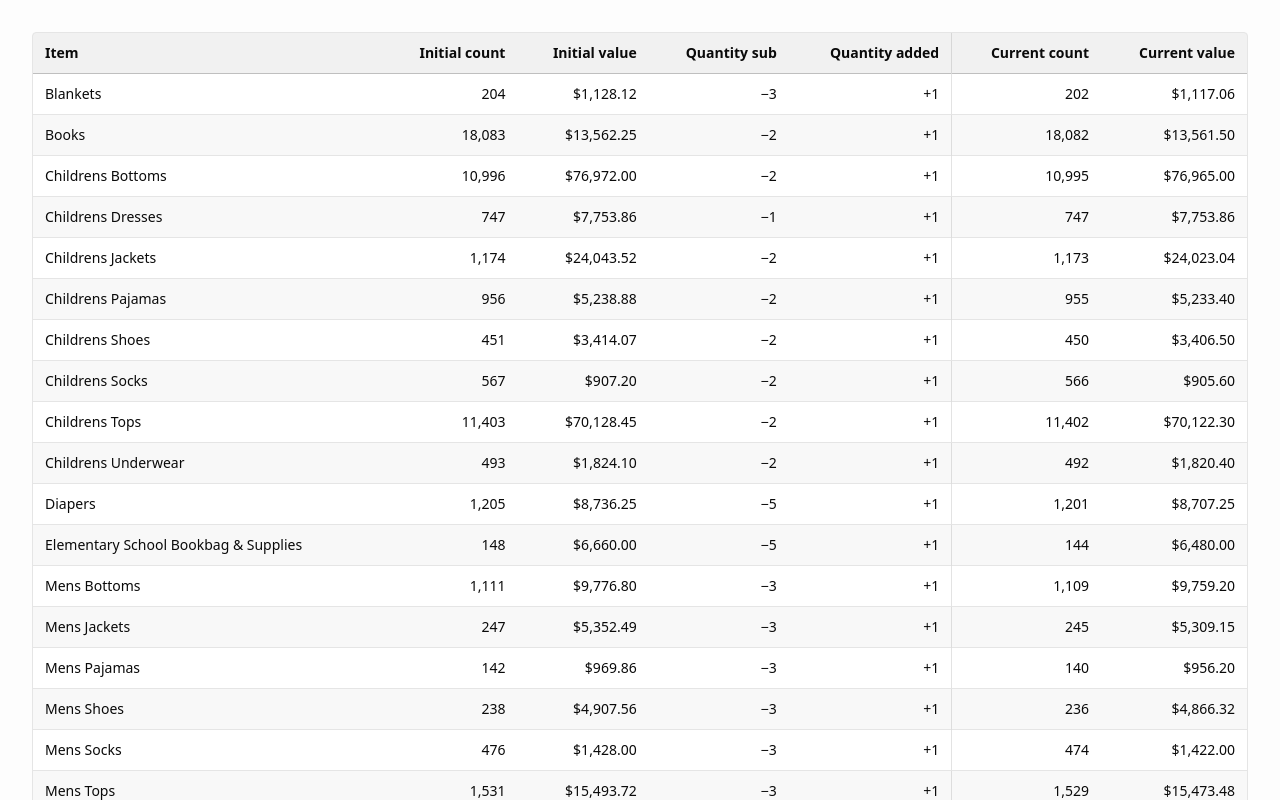
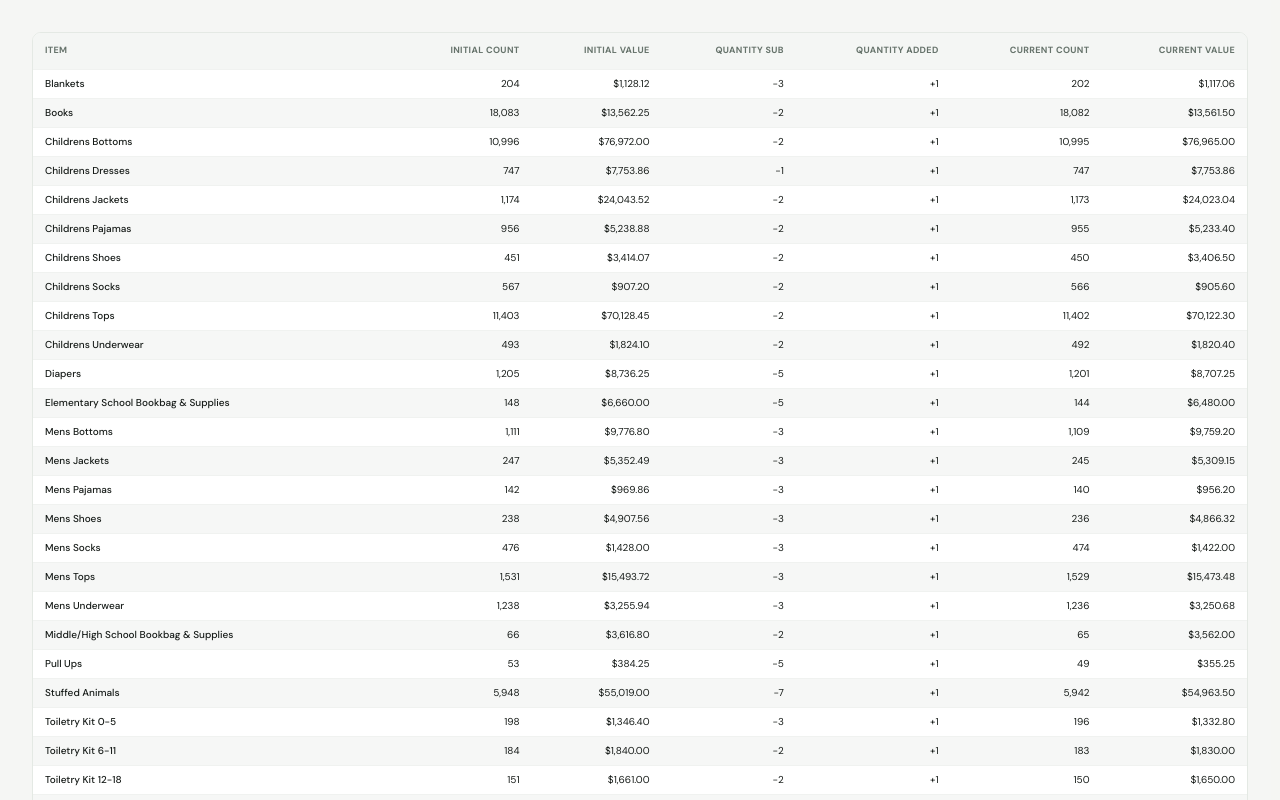
Before and after one commit to ktp-usc/lowcountry-orphan-relief, a Next.js app: page /preview-table in a window 1280 px wide. Shown: the top 800 px of the page. Built offline with nearby package versions, Linux system fonts and the light colour scheme.

Commit message:
KAN-27: restyle dashboard to match demo design

```diff
--- a/app/globals.css
+++ b/app/globals.css
@@ -7,6 +7,8 @@
 @custom-variant dark (&:is(.dark *));
 
 @theme inline {
+    --font-sans: var(--font-dm-sans), ui-sans-serif, system-ui, sans-serif;
+    --font-heading: var(--font-manrope), ui-sans-serif, system-ui, sans-serif;
     --radius-sm: calc(var(--radius) - 4px);
     --radius-md: calc(var(--radius) - 2px);
     --radius-lg: var(--radius);
@@ -32,6 +34,9 @@
     --color-border: var(--border);
     --color-input: var(--input);
     --color-ring: var(--ring);
+    --color-stripe: var(--stripe);
+    --color-line-soft: var(--line-soft);
+    --color-table-header: var(--table-header);
     --color-chart-1: var(--chart-1);
     --color-chart-2: var(--chart-2);
     --color-chart-3: var(--chart-3);
@@ -49,24 +54,27 @@
 
 :root {
     --radius: 0.625rem;
-    --background: oklch(1 0 0);
-    --foreground: oklch(0.145 0 0);
-    --card: oklch(1 0 0);
-    --card-foreground: oklch(0.145 0 0);
-    --popover: oklch(1 0 0);
-    --popover-foreground: oklch(0.145 0 0);
-    --primary: oklch(0.205 0 0);
-    --primary-foreground: oklch(0.985 0 0);
-    --secondary: oklch(0.97 0 0);
-    --secondary-foreground: oklch(0.205 0 0);
-    --muted: oklch(0.97 0 0);
-    --muted-foreground: oklch(0.556 0 0);
-    --accent: oklch(0.97 0 0);
-    --accent-foreground: oklch(0.205 0 0);
+    --background: #f5f6f3;
+    --foreground: #161b18;
+    --card: #ffffff;
+    --card-foreground: #161b18;
+    --popover: #ffffff;
+    --popover-foreground: #161b18;
+    --primary: #397c61;
+    --primary-foreground: #ffffff;
+    --secondary: #f4f6f4;
+    --secondary-foreground: #161b18;
+    --muted: #f4f6f4;
+    --muted-foreground: #66736b;
+    --accent: #eaf4ed;
+    --accent-foreground: #31714f;
     --destructive: oklch(0.577 0.245 27.325);
-    --border: oklch(0.922 0 0);
-    --input: oklch(0.922 0 0);
-    --ring: oklch(0.708 0 0);
+    --border: #e4e9e4;
+    --input: #e4e9e4;
+    --ring: #70a787;
+    --stripe: #f6f7f6;
+    --line-soft: #f0f2f0;
+    --table-header: #f4f6f4;
     --chart-1: oklch(0.646 0.222 41.116);
     --chart-2: oklch(0.6 0.118 184.704);
     --chart-3: oklch(0.398 0.07 227.392);
@@ -121,6 +129,6 @@
     @apply border-border outline-ring/50;
     }
   body {
-    @apply bg-background text-foreground;
+    @apply bg-background text-foreground font-sans antialiased;
     }
 }
--- a/app/layout.tsx
+++ b/app/layout.tsx
@@ -1,8 +1,12 @@
 import type { Metadata } from "next";
+import { DM_Sans, Manrope } from "next/font/google";
 import "./globals.css";
 import React from "react";
 
 import { Providers } from "@/components/providers";
+
+const dmSans = DM_Sans({ subsets: ["latin"], variable: "--font-dm-sans" });
+const manrope = Manrope({ subsets: ["latin"], variable: "--font-manrope" });
 
 export const metadata: Metadata = {
     title: "Future KTP Web App",
@@ -11,7 +15,7 @@ export const metadata: Metadata = {
 
 export default function RootLayout({ children }: Readonly<{ children: React.ReactNode }>) {
     return (
-        <html lang="en">
+        <html lang="en" className={`${dmSans.variable} ${manrope.variable}`}>
         <body>
         <Providers>{ children }</Providers>
         </body>
--- a/components/DashboardFilters.tsx
+++ b/components/DashboardFilters.tsx
@@ -18,6 +18,9 @@ const locations = [
   { value: "MIDLANDS", label: "Midlands" },
 ];
 
+const triggerClass =
+  "h-[35px] data-[size=default]:h-[35px] rounded-[7px] border-border bg-card px-[11px] text-[11px] text-foreground shadow-none";
+
 type DashboardFiltersProps = {
   selectedYear: string;
   selectedLocation: string;
@@ -32,19 +35,21 @@ export function DashboardFilters({
   onLocationChange,
 }: DashboardFiltersProps) {
   return (
-    <div className="flex flex-wrap items-end gap-4">
+    <div className="flex flex-wrap items-center gap-[11px]">
       {/* Year Filter */}
-      <div className="flex flex-col gap-2">
-        <label className="text-sm font-medium text-foreground">Year</label>
+      <div className="flex items-center gap-2">
+        <label className="whitespace-nowrap text-[10px] text-muted-foreground">
+          Year
+        </label>
 
         <Select value={selectedYear} onValueChange={onYearChange}>
-          <SelectTrigger className="w-[160px]">
+          <SelectTrigger className={`w-[110px] ${triggerClass}`}>
             <SelectValue placeholder="Select year" />
           </SelectTrigger>
 
           <SelectContent>
             {years.map((year) => (
-              <SelectItem key={year} value={year}>
+              <SelectItem key={year} value={year} className="text-[11px]">
                 {year}
               </SelectItem>
             ))}
@@ -53,17 +58,23 @@ export function DashboardFilters({
       </div>
 
       {/* Location Filter */}
-      <div className="flex flex-col gap-2">
-        <label className="text-sm font-medium text-foreground">Location</label>
+      <div className="flex items-center gap-2">
+        <label className="whitespace-nowrap text-[10px] text-muted-foreground">
+          Location
+        </label>
 
         <Select value={selectedLocation} onValueChange={onLocationChange}>
-          <SelectTrigger className="w-[200px]">
+          <SelectTrigger className={`w-[150px] ${triggerClass}`}>
             <SelectValue placeholder="Select location" />
           </SelectTrigger>
 
           <SelectContent>
             {locations.map((location) => (
-              <SelectItem key={location.value} value={location.value}>
+              <SelectItem
+                key={location.value}
+                value={location.value}
+                className="text-[11px]"
+              >
                 {location.label}
               </SelectItem>
             ))}
--- a/components/inventory-table.tsx
+++ b/components/inventory-table.tsx
@@ -40,19 +40,22 @@ const headings = [
   "Current value",
 ];
 
+const numberCell =
+  "h-[29px] px-3 py-0 text-right text-[10px] font-normal tabular-nums text-foreground";
+
 export default function InventoryTable({ rows }: InventoryTableProps) {
   return (
-    <section className="overflow-hidden rounded border border-border bg-card">
-      <Table className="min-w-[1050px] border-collapse font-sans text-sm text-foreground">
-        <TableHeader className="bg-muted-foreground/10">
-          <TableRow className="border-b border-muted-foreground/40 hover:bg-transparent">
+    <section className="overflow-hidden rounded-[9px] border border-border bg-card">
+      <Table className="min-w-[900px] border-collapse font-sans text-[10px] text-foreground">
+        <TableHeader className="bg-table-header">
+          <TableRow className="border-b border-line-soft hover:bg-transparent">
             {headings.map((heading, index) => (
               <TableHead
                 key={heading}
                 scope="col"
-                className={`px-3 py-2.5 text-sm font-semibold tracking-normal text-foreground ${
-                  index === 0 ? "min-w-[280px] text-left" : "text-right"
-                } ${index === 5 ? "border-l border-muted-foreground/20" : ""}`}
+                className={`h-9 px-3 text-[9px] font-bold uppercase tracking-[0.35px] text-muted-foreground ${
+                  index === 0 ? "min-w-[250px] text-left" : "text-right"
+                }`}
               >
                 {heading}
               </TableHead>
@@ -67,8 +70,10 @@ export default function InventoryTable({ rows }: InventoryTableProps) {
                 colSpan={headings.length}
                 className="h-40 px-3 py-2.5 text-center"
               >
-                <p className="font-semibold">No inventory data available.</p>
-                <p className="mt-1 text-sm text-muted-foreground">
+                <p className="text-[11px] font-semibold text-foreground">
+                  No inventory data available.
+                </p>
+                <p className="mt-1 text-[10px] text-muted-foreground">
                   Inventory items will appear here when data is provided.
                 </p>
               </TableCell>
@@ -77,35 +82,35 @@ export default function InventoryTable({ rows }: InventoryTableProps) {
             rows.map((row) => (
               <TableRow
                 key={row.item}
-                className="even:bg-muted-foreground/5 hover:bg-transparent"
+                className="border-b border-line-soft even:bg-stripe hover:bg-transparent"
               >
-                <TableCell className="whitespace-normal px-3 py-2.5 font-normal">
+                <TableCell className="h-[29px] min-w-[250px] whitespace-normal px-3 py-0 text-[10px] font-medium text-foreground">
                   {row.item}
                 </TableCell>
 
-                <TableCell className="px-3 py-2.5 text-right font-normal tabular-nums">
+                <TableCell className={numberCell}>
                   {quantity.format(row.initialCount)}
                 </TableCell>
 
-                <TableCell className="px-3 py-2.5 text-right font-normal tabular-nums">
+                <TableCell className={numberCell}>
                   {formatValue(row.initialValue)}
                 </TableCell>
 
-                <TableCell className="px-3 py-2.5 text-right font-normal tabular-nums">
+                <TableCell className={numberCell}>
                   {row.itemsSubtracted > 0 ? "−" : ""}
                   {quantity.format(row.itemsSubtracted)}
                 </TableCell>
 
-                <TableCell className="px-3 py-2.5 text-right font-normal tabular-nums">
+                <TableCell className={numberCell}>
                   {row.itemsAdded > 0 ? "+" : ""}
                   {quantity.format(row.itemsAdded)}
                 </TableCell>
 
-                <TableCell className="border-l border-muted-foreground/20 px-3 py-2.5 text-right font-medium tabular-nums">
+                <TableCell className={numberCell}>
                   {quantity.format(row.currentCount)}
                 </TableCell>
 
-                <TableCell className="px-3 py-2.5 text-right font-medium tabular-nums">
+                <TableCell className={numberCell}>
                   {formatValue(row.currentValue)}
                 </TableCell>
               </TableRow>
--- a/components/sign-out-button.tsx
+++ b/components/sign-out-button.tsx
@@ -10,7 +10,7 @@ export function SignOutButton() {
   return (
     <button
       type="button"
-      className="rounded-md border border-border px-4 py-2 text-sm font-medium text-foreground"
+      className="inline-flex h-9 items-center justify-center rounded-[7px] bg-primary px-[13px] text-[11px] font-semibold text-primary-foreground transition-colors hover:bg-primary/90"
       onClick={() =>
         authClient.signOut({
           fetchOptions: { onSuccess: () => router.push("/signed-out") },
```
Also changed, not shown: app/(protected)/page.tsx (+10 -12 lines), components/inventory-summary.tsx (+17 -44 lines).
